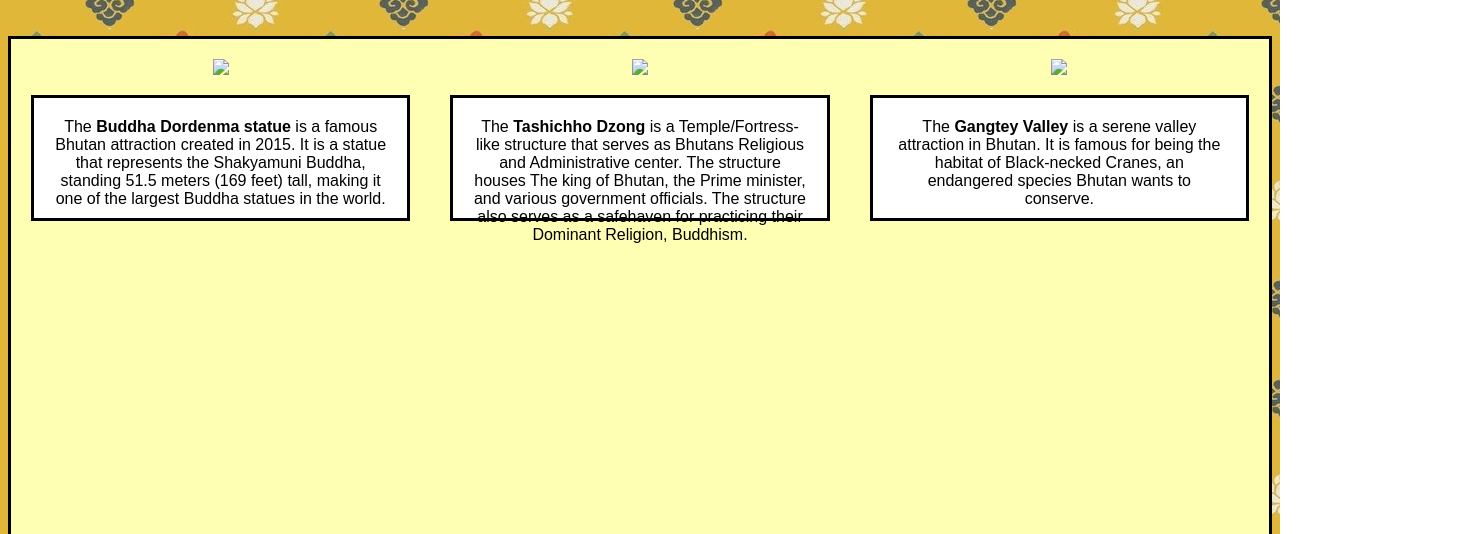
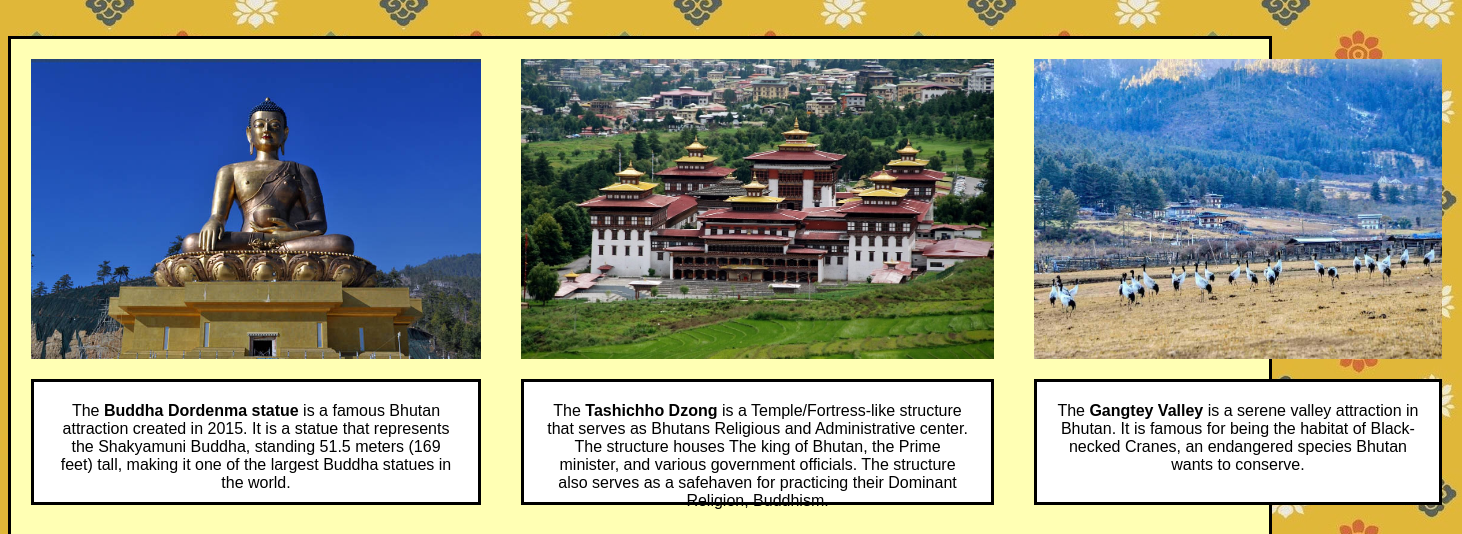
Before and after one commit to oscarc161/Country_Website2, a plain HTML site: page attractions.html in a window 1280 px wide. Shown: the part 266-800 px from the top of the page, 1462 px wide, since content can reach past the window. Drawn offline with Linux system fonts and the light colour scheme.

Commit message:
Update attractions.html

```diff
--- a/attractions.html
+++ b/attractions.html
@@ -24,15 +24,15 @@
 
 	<div class="container" id="content_decorate">
 		<div class="content center">
-			<img src="images/Buddha.jpg" height="300">
+			<img src="Buddha.jpg" height="300">
 			<p> The <span> Buddha Dordenma statue </span> is a famous Bhutan attraction created in 2015. It is a statue that represents the Shakyamuni Buddha, standing 51.5 meters (169 feet) tall, making it one of the largest Buddha statues in the world.  </p>
 		</div>
 		<div class="content center">
-			<img src="images/Dzong.jpg" height="300">
+			<img src="Dzong.jpg" height="300">
 			<p> The <span> Tashichho Dzong </span> is a Temple/Fortress-like structure that serves as Bhutans Religious and Administrative center. The structure houses The king of Bhutan, the Prime minister, and various government officials. The structure also serves as a safehaven for practicing their Dominant Religion, Buddhism.   </p>
 		</div>
 		<div class="content center">
-			<img src="images/Gangtey.jpg" height="300">
+			<img src="Gangtey.jpg" height="300">
 			<p> The <span> Gangtey Valley </span> is a serene valley attraction in Bhutan. It is famous for being the habitat of Black-necked Cranes, an endangered species Bhutan wants to conserve.  </p>
 		</div>
 	</div>
```
